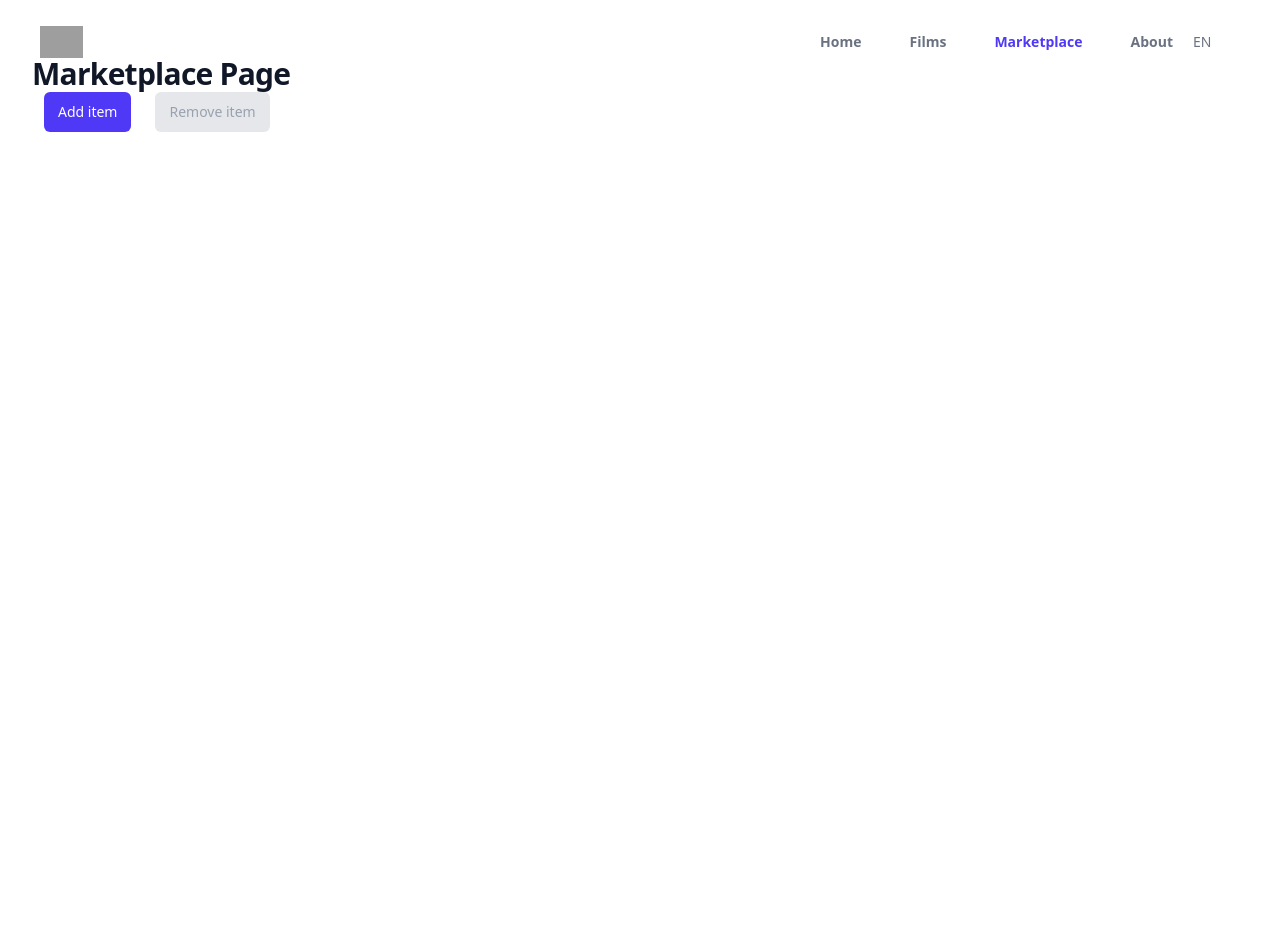
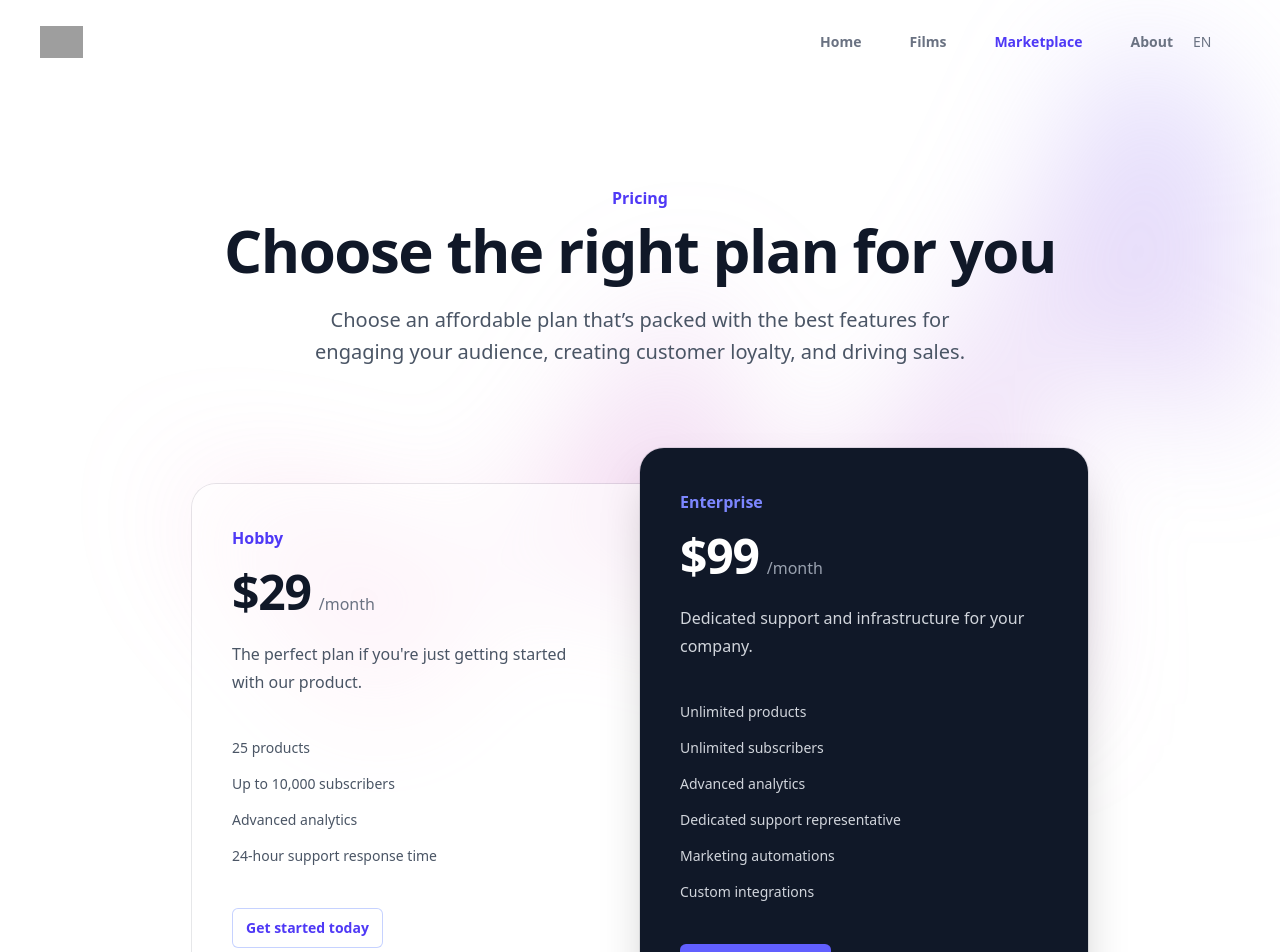
Before and after one commit to rusicsemenov/vue3-petproject, a Vue app: page /marketplace in a window 1280 px wide. Shown: the top 952 px of the page. Before the commit the page ends 800 px from the top, so only its background shows below. Built offline with nearby package versions, Linux system fonts and the light colour scheme; grey boxes are pictures that could not be loaded.

Commit message:
[master] added plug for marketplace page

```diff
--- a/src/pages/MarketplacePage.vue
+++ b/src/pages/MarketplacePage.vue
@@ -3,24 +3,164 @@
 import { useCounterStore } from '@/stores/counter.ts';
 
 const counterStore = useCounterStore();
+
+    const tiers = [
+        {
+            name: 'Hobby',
+            id: 'tier-hobby',
+            href: '#',
+            priceMonthly: '$29',
+            description: "The perfect plan if you're just getting started with our product.",
+            features: [
+                '25 products',
+                'Up to 10,000 subscribers',
+                'Advanced analytics',
+                '24-hour support response time',
+            ],
+            featured: false,
+        },
+        {
+            name: 'Enterprise',
+            id: 'tier-enterprise',
+            href: '#',
+            priceMonthly: '$99',
+            description: 'Dedicated support and infrastructure for your company.',
+            features: [
+                'Unlimited products',
+                'Unlimited subscribers',
+                'Advanced analytics',
+                'Dedicated support representative',
+                'Marketing automations',
+                'Custom integrations',
+            ],
+            featured: true,
+        },
+    ];
 </script>
 
 <template>
     <MainLayout>
-        <h1 class="text-3xl font-bold tracking-tight text-gray-900">Marketplace Page</h1>
-
+        <div class="relative isolate bg-white px-6 py-24 sm:py-32 lg:px-8">
+            <div
+                aria-hidden="true"
+                class="absolute inset-x-0 -top-3 -z-10 transform-gpu overflow-hidden px-36 blur-3xl"
+            >
+                <div
+                    class="mx-auto aspect-1155/678 w-288.75 bg-linear-to-tr from-[#ff80b5] to-[#9089fc] opacity-30"
+                    style="
+                        clip-path: polygon(
+                            74.1% 44.1%,
+                            100% 61.6%,
+                            97.5% 26.9%,
+                            85.5% 0.1%,
+                            80.7% 2%,
+                            72.5% 32.5%,
+                            60.2% 62.4%,
+                            52.4% 68.1%,
+                            47.5% 58.3%,
+                            45.2% 34.5%,
+                            27.5% 76.7%,
+                            0.1% 64.9%,
+                            17.9% 100%,
+                            27.6% 76.8%,
+                            76.1% 97.7%,
+                            74.1% 44.1%
+                        );
+                    "
+                />
+            </div>
+            <div class="mx-auto max-w-4xl text-center">
+                <h2 class="text-base/7 font-semibold text-indigo-600">Pricing</h2>
+                <p
+                    class="mt-2 text-5xl font-semibold tracking-tight text-balance text-gray-900 sm:text-6xl"
+                >
+                    Choose the right plan for you
+                </p>
+            </div>
+            <p
+                class="mx-auto mt-6 max-w-2xl text-center text-lg font-medium text-pretty text-gray-600 sm:text-xl/8"
+            >
+                Choose an affordable plan that’s packed with the best features for engaging your
+                audience, creating customer loyalty, and driving sales.
+            </p>
+            <div
+                class="mx-auto mt-16 grid max-w-lg grid-cols-1 items-center gap-y-6 sm:mt-20 sm:gap-y-0 lg:max-w-4xl lg:grid-cols-2"
+            >
+                <div
+                    v-for="(tier, tierIdx) in tiers"
+                    :key="tier.id"
+                    :class="[
+                        tier.featured
+                            ? 'relative bg-gray-900 shadow-2xl'
+                            : 'bg-white/60 sm:mx-8 lg:mx-0',
+                        tier.featured
+                            ? ''
+                            : tierIdx === 0
+                              ? 'rounded-t-3xl sm:rounded-b-none lg:rounded-tr-none lg:rounded-bl-3xl'
+                              : 'sm:rounded-t-none lg:rounded-tr-3xl lg:rounded-bl-none',
+                        'rounded-3xl p-8 ring-1 ring-gray-900/10 sm:p-10',
+                    ]"
+                >
+                    <h3
+                        :id="tier.id"
+                        :class="[
+                            tier.featured ? 'text-indigo-400' : 'text-indigo-600',
+                            'text-base/7 font-semibold',
+                        ]"
+                    >
+                        {{ tier.name }}
+                    </h3>
+                    <p class="mt-4 flex items-baseline gap-x-2">
+                        <span
+                            :class="[
+                                tier.featured ? 'text-white' : 'text-gray-900',
+                                'text-5xl font-semibold tracking-tight',
+                            ]"
+                        >
+                            {{ tier.priceMonthly }}
+                        </span>
+                        <span
+                            :class="[
+                                tier.featured ? 'text-gray-400' : 'text-gray-500',
+                                'text-base',
+                            ]"
+                        >
+                            /month
+                        </span>
+                    </p>
+                    <p
+                        :class="[
+                            tier.featured ? 'text-gray-300' : 'text-gray-600',
+                            'mt-6 text-base/7',
+                        ]"
+                    >
+                        {{ tier.description }}
+                    </p>
+                    <ul
+                        :class="[
+                            tier.featured ? 'text-gray-300' : 'text-gray-600',
+                            'mt-8 space-y-3 text-sm/6 sm:mt-10',
+                        ]"
+                        role="list"
+                    >
+                        <li v-for="feature in tier.features" :key="feature" class="flex gap-x-3">
+                            {{ feature }}
+                        </li>
+                    </ul>
                     <button
-            class="mx-3 rounded-md bg-indigo-600 px-3.5 py-2.5 text-sm text-white"
+                        :aria-describedby="tier.id"
+                        :class="[
+                            tier.featured
+                                ? 'bg-indigo-500 text-white shadow-xs hover:bg-indigo-400 focus-visible:outline-indigo-500'
+                                : 'text-indigo-600 inset-ring inset-ring-indigo-200 hover:inset-ring-indigo-300 focus-visible:outline-indigo-600',
+                            'mt-8 block rounded-md px-3.5 py-2.5 text-center text-sm font-semibold focus-visible:outline-2 focus-visible:outline-offset-2 sm:mt-10',
+                        ]"
                         @click="counterStore.increment()"
                     >
-            Add item
+                        Get started today
                     </button>
-        <button
-            :disabled="counterStore.count <= 0"
-            class="mx-3 rounded-md bg-pink-400 px-3.5 py-2.5 text-sm text-white disabled:bg-gray-200 disabled:text-gray-400"
-            @click="counterStore.decrement()"
-        >
-            Remove item
-        </button>
+                </div>
+            </div>
+        </div>
     </MainLayout>
 </template>
```
Lines whose indentation alone changed are shown as unchanged.
